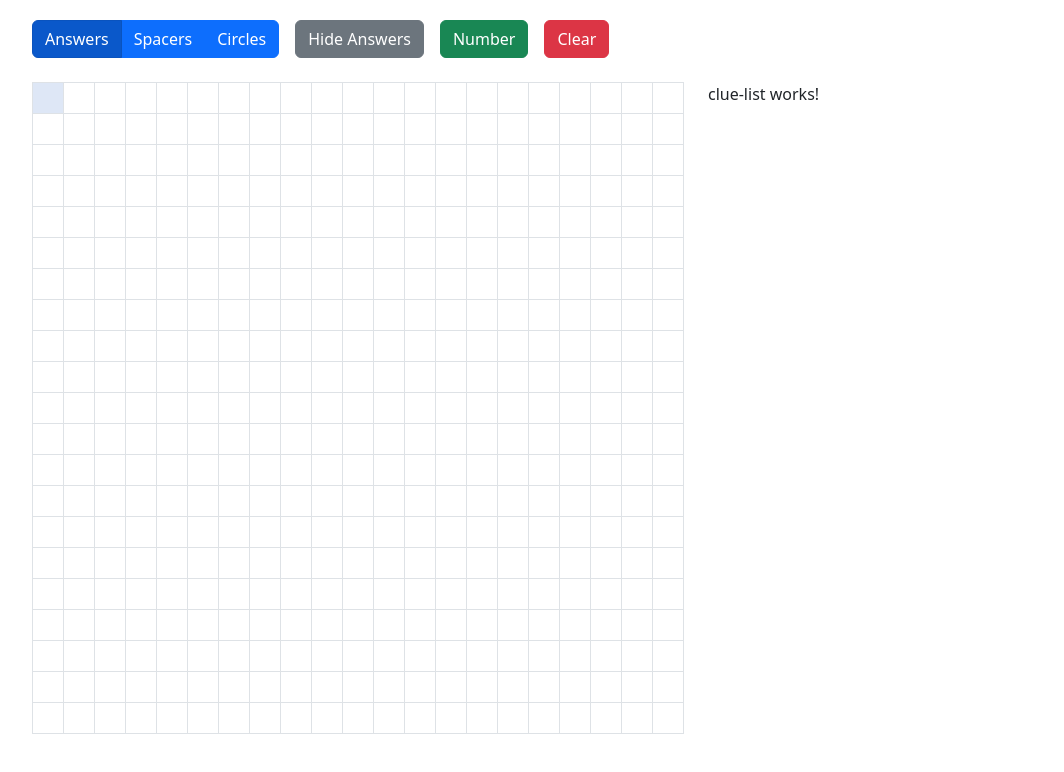
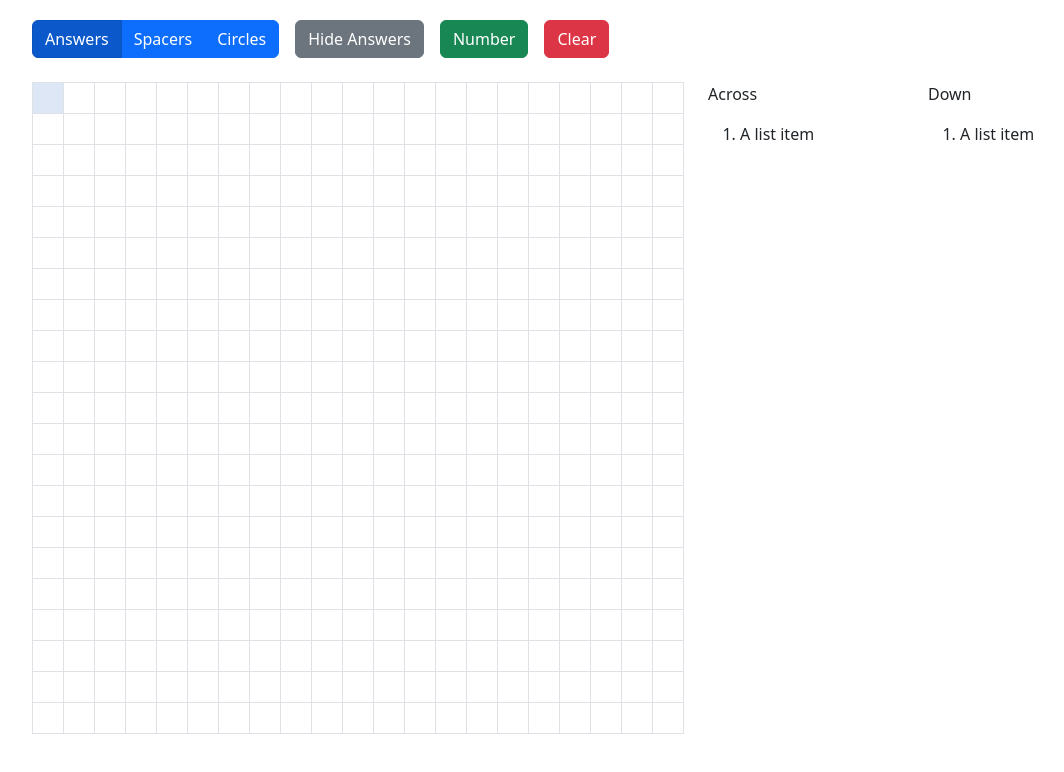
Before and after one commit to wanghaisheng/crossword-designer, an Angular app: page / in a window 1280 px wide. Shown: the top 772 px of the page, without its empty margins (62-1126 px from the left). Built offline with nearby package versions, Linux system fonts and the light colour scheme.

Commit message:
Add clue list, numbering logic

```diff
--- a/src/app/clue-list/clue-list.component.html
+++ b/src/app/clue-list/clue-list.component.html
@@ -1 +1,15 @@
-<p>clue-list works!</p>
+<div class="row">
+  <div class="col">
+    <p>Across</p>
+    <ol class="">
+      <li *ngFor="let clue of acrossClues" class="">A list item</li>
+    </ol>
+  </div>
+
+  <div class="col">
+    <p>Down</p>
+    <ol class="">
+      <li *ngFor="let clue of downClues" class="">A list item</li>
+    </ol>
+  </div>
+</div>
--- a/src/app/clue-list/clue-list.component.ts
+++ b/src/app/clue-list/clue-list.component.ts
@@ -1,15 +1,31 @@
-import { Component, OnInit } from '@angular/core';
+import { Component, Input, OnInit } from "@angular/core";
+import { BehaviorSubject } from "rxjs";
+
+export interface Clue {
+  index: number;
+  clue: string;
+}
 
 @Component({
-  selector: 'app-clue-list',
-  templateUrl: './clue-list.component.html',
-  styleUrls: ['./clue-list.component.scss']
+  selector: "app-clue-list",
+  templateUrl: "./clue-list.component.html",
+  styleUrls: ["./clue-list.component.scss"],
 })
 export class ClueListComponent implements OnInit {
+  @Input() $across: BehaviorSubject<Array<Clue>> = new BehaviorSubject([{ index: 0, clue: "" }]);
+  @Input() $down: BehaviorSubject<Array<Clue>> = new BehaviorSubject([{ index: 0, clue: "" }]);
+  public acrossClues: Array<Clue> = [];
+  public downClues: Array<Clue> = [];
 
-  constructor() { }
+  constructor() {}
 
   ngOnInit(): void {
+    this.$across.subscribe((clues: Array<Clue>) => {
+      this.acrossClues = clues;
+    });
+
+    this.$down.subscribe((clues: Array<Clue>) => {
+      this.downClues = clues;
+    });
   }
-
 }
--- a/src/app/puzzle-grid/puzzle-grid.component.html
+++ b/src/app/puzzle-grid/puzzle-grid.component.html
@@ -33,7 +33,7 @@
               [ngClass]="{ 'spacer': col.type == 1, 'selected': col.index == selectedIndex }"
               (click)="onClickSquare(col.index)">
               <div class="square-contents" [ngStyle]="{ 'height.px': squareHeight, 'width.px': squareHeight }">
-                <div class="number"></div>
+                <div class="number" *ngIf="col.clueNum != 0">{{ col.clueNum }}</div>
                 <div class="circle" [ngStyle]="{ 'border': col.circled ? 'solid' : 'none' }">
                   <div class="value text-center">
                     <span>{{ col.value }}</span>
@@ -46,7 +46,7 @@
       </table>
     </div>
     <div class="col">
-      <app-clue-list></app-clue-list>
+      <app-clue-list [$across]="$across" [$down]="$down"></app-clue-list>
     </div>
   </div>
 </div>
--- a/src/app/puzzle-grid/puzzle-grid.component.scss
+++ b/src/app/puzzle-grid/puzzle-grid.component.scss
@@ -21,6 +21,11 @@ table {
 .square {
   padding: 0px;
 
+  .number {
+    position: absolute;
+    font-size: x-small;
+  }
+
   .circle {
     width: 100%;
     height: 100%;
--- a/src/app/puzzle-grid/puzzle-grid.component.ts
+++ b/src/app/puzzle-grid/puzzle-grid.component.ts
@@ -1,4 +1,6 @@
 import { Component, OnInit } from "@angular/core";
+import { BehaviorSubject } from "rxjs";
+import { Clue } from "../clue-list/clue-list.component";
 
 enum EditMode {
   Value,
@@ -14,12 +16,18 @@ export class Square {
   index: number;
   value: string;
   type: SquareType;
+  clueNum: number;
+  downClue: boolean;
+  acrossClue: boolean;
   circled: boolean;
 
   constructor(index: number = -1) {
     this.index = index;
     this.value = "";
     this.type = SquareType.Letter;
+    this.clueNum = 0;
+    this.downClue = false;
+    this.acrossClue = false;
     this.circled = false;
   }
 }
@@ -38,6 +46,11 @@ export class PuzzleGridComponent implements OnInit {
   public selectedIndex: number = 0;
 
   public grid: Array<Array<Square>> = [];
+
+  public $across: BehaviorSubject<Array<Clue>> = new BehaviorSubject([{ index: 0, clue: "" }]);
+  public $down: BehaviorSubject<Array<Clue>> = new BehaviorSubject([{ index: 0, clue: "" }]);
+  private acrossClues: Array<Clue> = [];
+  private downClues: Array<Clue> = [];
 
   constructor() {}
 
@@ -90,7 +103,16 @@ export class PuzzleGridComponent implements OnInit {
   }
 
   numberPuzzle() {
-    // TODO
+    let num = 1;
+    for (let i = 0; i < this.numRows; ++i) {
+      for (let j = 0; j < this.numCols; ++j) {
+        let square = this.grid[i][j];
+        if (this.setNumber(square.index, num)) num++;
+      }
+    }
+
+    this.$across.next(this.acrossClues);
+    this.$down.next(this.downClues);
   }
 
   clearGrid() {
@@ -100,6 +122,7 @@ export class PuzzleGridComponent implements OnInit {
         square.circled = false;
         square.type = SquareType.Letter;
         square.value = "";
+        square.clueNum = 0;
       }
     }
   }
@@ -149,6 +172,31 @@ export class PuzzleGridComponent implements OnInit {
     square.value = value.toUpperCase();
   }
 
+  private setNumber(index: number, num: number): boolean {
+    let row = this.getRow(index);
+    let col = this.getCol(index);
+    let square = this.grid[row][col];
+    let ret = false;
+
+    if (square.type == SquareType.Spacer) return ret;
+
+    if (row == 0 || this.grid[row - 1][col].type == SquareType.Spacer) {
+      square.clueNum = num;
+      square.downClue = true;
+      this.downClues.push({ index: num, clue: "Some down clue" });
+      ret = true;
+    }
+
+    if (col == 0 || this.grid[row][col - 1].type == SquareType.Spacer) {
+      square.clueNum = num;
+      square.acrossClue = true;
+      this.acrossClues.push({ index: num, clue: "Some across clue" });
+      ret = true;
+    }
+
+    return ret;
+  }
+
   private isAlphaChar(text: string): boolean {
     let char = text.toUpperCase();
     return char.length == 1 && char >= "A" && char <= "Z";
```
